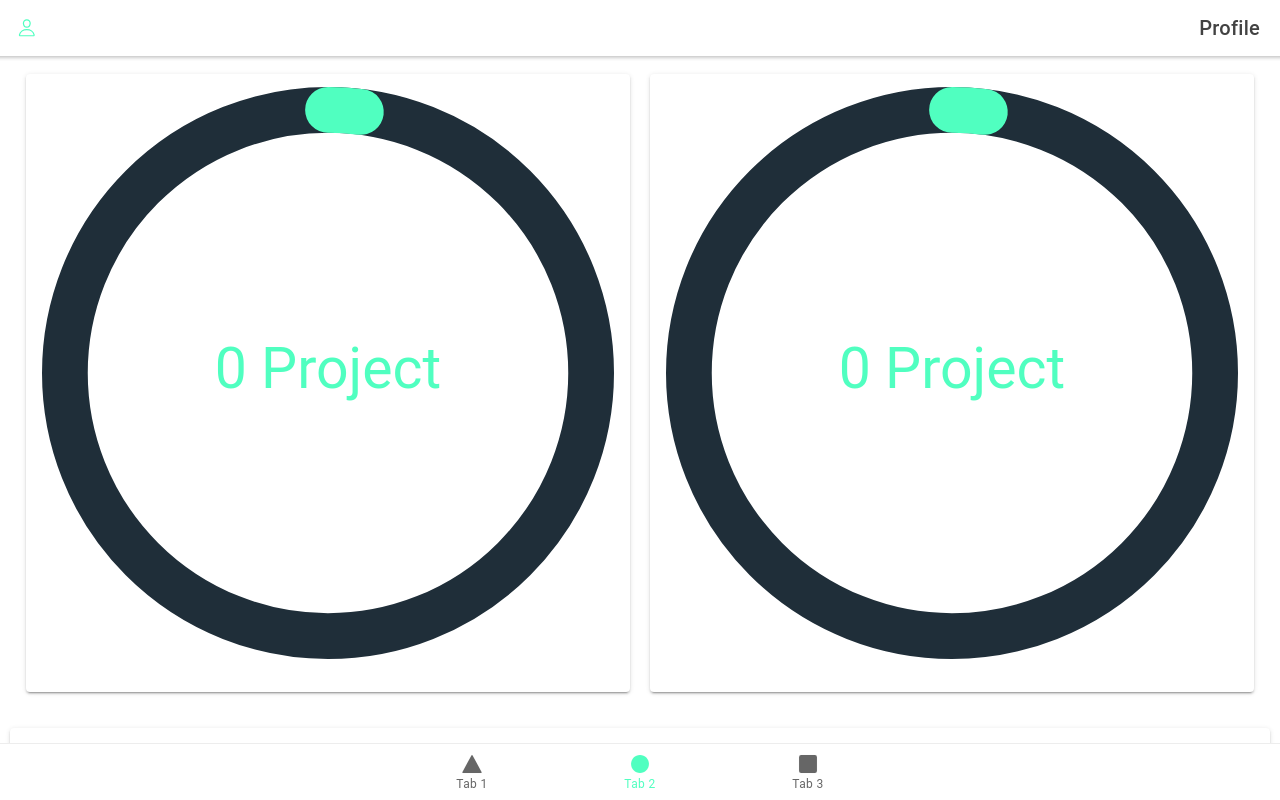
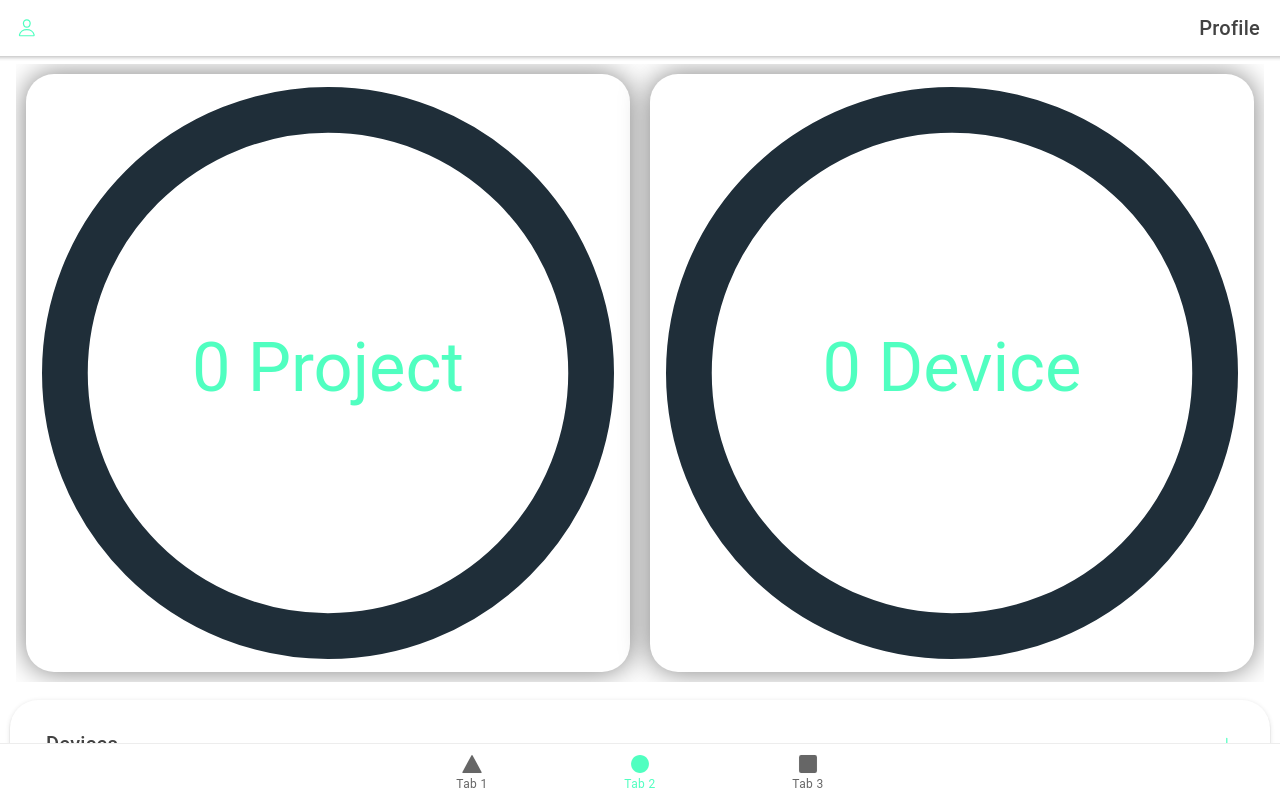
Before and after one commit to yashweblife/ServoMasterV1, a React (Create React App) app: page /tab2 in a window 1280 px wide. Built offline with nearby package versions, Linux system fonts and the light colour scheme.

Commit message:
Fixed Device Problems

```diff
--- /dev/null
+++ b/src/components/DeviceComponent.scss
@@ -0,0 +1,5 @@
+.DeviceCard{
+    border-radius: 2em;
+    background-color: rgb(19, 19, 19);
+    >*{padding:0.2em;}
+}
--- /dev/null
+++ b/src/components/DeviceComponent.tsx
@@ -0,0 +1,43 @@
+import { IonButton, IonButtons, IonCard, IonCardHeader, IonIcon, IonTitle, IonToolbar } from "@ionic/react"
+import { pencilOutline, eyeOutline, trashOutline, eyeOffOutline } from "ionicons/icons"
+import { useContext, useState } from "react";
+import { DeviceListContext } from "../store/device-list-context";
+import { DeviceInterface } from "../utils/utils"
+import "./DeviceComponent.scss"
+const DeviceComponent:React.FC<{data:DeviceInterface; index:number}> = ({data, index})=>{
+  const deviceListContext = useContext(DeviceListContext)
+    const [isShowAuth, setIsShowAuth] = useState<Boolean>(false)
+    const toggleAuth = ()=>{
+        if(isShowAuth){
+            setIsShowAuth(false)
+        }else{
+            setIsShowAuth(true)
+        }
+    }
+    const handleDelete = ()=>{
+      console.log(data.id)
+      deviceListContext?.remove(data.id)
+    }
+    return(
+        <IonCard className="DeviceCard">
+        <IonCardHeader>
+          <IonToolbar>
+            <IonTitle slot="start">{(isShowAuth)?data.auth:data.name}</IonTitle>
+            <IonButtons slot="end">
+              <IonButton fill="solid" shape="round" color="primary">
+                <IonIcon icon={pencilOutline}></IonIcon>
+              </IonButton>
+              <IonButton fill="solid" shape="round" color="primary" onClick={toggleAuth}>
+                <IonIcon icon={(isShowAuth)?eyeOffOutline:eyeOutline}></IonIcon>
+              </IonButton>
+              <IonButton fill="solid" shape="round" color="primary" onClick={handleDelete}>
+                <IonIcon icon={trashOutline}></IonIcon>
+              </IonButton>
+            </IonButtons>
+          </IonToolbar>
+        </IonCardHeader>
+      </IonCard>
+    )
+}
+
+export default DeviceComponent
--- /dev/null
+++ b/src/components/DeviceListComponent.scss
@@ -0,0 +1,9 @@
+.deviceListCard{
+    border-radius: 2em;
+    ion-list{
+        padding:0;
+    }
+    >ion-card-content{
+        padding:0;
+    }
+}
--- /dev/null
+++ b/src/components/DeviceListComponent.tsx
@@ -0,0 +1,67 @@
+import { IonCard, IonCardHeader, IonToolbar, IonTitle, IonButton, IonIcon, IonCardContent, IonList, IonLabel, useIonAlert } from "@ionic/react"
+import { addOutline } from "ionicons/icons"
+import { useContext } from "react"
+import { DeviceListContext } from "../store/device-list-context"
+import { ProjectListContext } from "../store/project-list-context"
+import { DeviceInterface } from "../utils/utils"
+import DeviceComponent from "./DeviceComponent"
+import "./DeviceListComponent.scss"
+const DeviceListComponent:React.FC = ()=>{
+    const projectListContext = useContext(ProjectListContext)
+    const deviceListContext = useContext(DeviceListContext)
+    const [alert] = useIonAlert()
+    const handleAdd = (name:string, auth:string)=>{
+      deviceListContext?.add(name, auth);
+    }
+    return(
+        <IonCard className="deviceListCard">
+          <IonCardHeader>
+            <IonToolbar>
+              <IonTitle slot="start">Devices</IonTitle>
+              <IonButton slot="end" fill="clear" onClick={
+                ()=>{
+                  alert({
+                    header:"Add A Device",
+                    inputs:[
+                      {
+                        placeholder:"Enter a Name"
+                      },
+                      {
+                        placeholder:"Enter The Auth Code"
+                      }
+                    ],
+                    buttons:[
+                      {
+                        text:"Add",
+                        handler:(data:any)=>{
+                          handleAdd(data[0], data[1])
+                        }
+                      },{
+                      text:"Discard"
+                    }
+                    ]
+                  })
+                }
+              }>
+                <IonIcon icon={addOutline}></IonIcon>
+              </IonButton>
+            </IonToolbar>
+          </IonCardHeader>
+          <IonCardContent>
+          {deviceListContext?.size ? (
+        <IonList className="projectList">
+          {deviceListContext.list?.map((item: DeviceInterface, index:number) => (
+            <DeviceComponent data={item} key={item.id} index={index}></DeviceComponent>
+          ))}
+        </IonList>
+      ) : (
+        <div className="centerMessage">
+          <IonLabel color="primary">Add a Device</IonLabel>
+        </div>
+      )}
+          </IonCardContent>
+        </IonCard>
+    )
+}
+
+export default DeviceListComponent
--- a/src/pages/Tab2.scss
+++ b/src/pages/Tab2.scss
@@ -1,3 +1,14 @@
 .progressCard{
     width:50%;
+    border-radius: 2em;
+    box-shadow: 0 0 2em 0 rgba(0,0,0,0.5);
 }
+
+.centerMessage{
+    width:100%;
+    height:100%;
+    display: flex;
+    align-items: center;
+    justify-content: center;
+    opacity: 0.5;
+}
--- a/src/pages/Tab2.tsx
+++ b/src/pages/Tab2.tsx
@@ -8,10 +8,12 @@ import {
   IonHeader,
   IonIcon,
   IonItem,
+  IonLabel,
   IonList,
   IonPage,
   IonTitle,
   IonToolbar,
+  useIonAlert,
 } from "@ionic/react";
 import {
   addOutline,
@@ -20,11 +22,20 @@ import {
   personOutline,
   trashOutline,
 } from "ionicons/icons";
+import { useContext } from "react";
 import { buildStyles, CircularProgressbar } from "react-circular-progressbar";
 import "react-circular-progressbar/dist/styles.css";
+import DeviceComponent from "../components/DeviceComponent";
+import DeviceListComponent from "../components/DeviceListComponent";
+import { DeviceListContext } from "../store/device-list-context";
+import { ProjectListContext } from "../store/project-list-context";
+import { DeviceInterface, makeRandString } from "../utils/utils";
 import "./Tab2.scss";
 
 const Tab2: React.FC = () => {
+  const projectListContext = useContext(ProjectListContext)
+  const deviceListContext = useContext(DeviceListContext)
+  console.log(projectListContext?.size)
   return (
     <IonPage>
       <IonHeader>
@@ -41,131 +52,41 @@ const Tab2: React.FC = () => {
             <IonCard className="progressCard">
               <IonCardContent>
                 <CircularProgressbar
-                  value={1}
+                  value={(projectListContext && projectListContext.size) ? projectListContext.size : 0}
                   minValue={0}
                   maxValue={50}
-                  text={`${0} ${false ? "Projects" : "Project"}`}
+                  text={`${(projectListContext && projectListContext.size) ? projectListContext.size : 0} ${false ? "Projects" : "Project"}`}
                   styles={buildStyles({
                     pathColor: "#50FFC0",
                     trailColor: "#1f2e39",
                     textColor: "#50FFC0",
-                    textSize: "10px",
+                    textSize: "12px",
                     strokeLinecap: "round",
                   })}
                 />
               </IonCardContent>
 
-              <IonCard></IonCard>
             </IonCard>
             <IonCard className="progressCard">
               <IonCardContent>
                 <CircularProgressbar
-                  value={1}
+                  value={(deviceListContext && deviceListContext.size) ? deviceListContext.size : 0}
                   minValue={0}
                   maxValue={50}
-                  text={`${0} ${false ? "Projects" : "Project"}`}
+                  text={`${(deviceListContext && deviceListContext.size) ? deviceListContext.size : 0} ${false ? "Devices" : "Device"}`}
                   styles={buildStyles({
                     pathColor: "#50FFC0",
                     trailColor: "#1f2e39",
                     textColor: "#50FFC0",
-                    textSize: "10px",
+                    textSize: "12px",
                     strokeLinecap: "round",
                   })}
                 />
               </IonCardContent>
-
-              <IonCard></IonCard>
             </IonCard>
           </IonItem>
         </IonList>
-        <IonList>
-          <IonCard>
-            <IonCardHeader>
-              <IonToolbar>
-                <IonTitle slot="start">Devices</IonTitle>
-                <IonButton slot="end" fill="clear">
-                  <IonIcon icon={addOutline}></IonIcon>
-                </IonButton>
-              </IonToolbar>
-            </IonCardHeader>
-            <IonCardContent>
-              <IonList>
-                <IonCard>
-                  <IonCardHeader>
-                    <IonToolbar>
-                      <IonTitle slot="start">Device 1</IonTitle>
-                      <IonButtons slot="end">
-                        <IonButton fill="solid" shape="round" color="primary">
-                          <IonIcon icon={pencilOutline}></IonIcon>
-                        </IonButton>
-                        <IonButton fill="solid" shape="round" color="primary">
-                          <IonIcon icon={eyeOutline}></IonIcon>
-                        </IonButton>
-                        <IonButton fill="solid" shape="round" color="primary">
-                          <IonIcon icon={trashOutline}></IonIcon>
-                        </IonButton>
-                      </IonButtons>
-                    </IonToolbar>
-                  </IonCardHeader>
-                </IonCard>
-                <IonCard>
-                  <IonCardHeader>
-                    <IonToolbar>
-                      <IonTitle slot="start">Device 1</IonTitle>
-                      <IonButtons slot="end">
-                        <IonButton fill="solid" shape="round" color="primary">
-                          <IonIcon icon={pencilOutline}></IonIcon>
-                        </IonButton>
-                        <IonButton fill="solid" shape="round" color="primary">
-                          <IonIcon icon={eyeOutline}></IonIcon>
-                        </IonButton>
-                        <IonButton fill="solid" shape="round" color="primary">
-                          <IonIcon icon={trashOutline}></IonIcon>
-                        </IonButton>
-                      </IonButtons>
-                    </IonToolbar>
-                  </IonCardHeader>
-                </IonCard>
-                <IonCard>
-                  <IonCardHeader>
-                    <IonToolbar>
-                      <IonTitle slot="start">Device 1</IonTitle>
-                      <IonButtons slot="end">
-                        <IonButton fill="solid" shape="round" color="primary">
-                          <IonIcon icon={pencilOutline}></IonIcon>
-                        </IonButton>
-                        <IonButton fill="solid" shape="round" color="primary">
-                          <IonIcon icon={eyeOutline}></IonIcon>
-                        </IonButton>
-                        <IonButton fill="solid" shape="round" color="primary">
-                          <IonIcon icon={trashOutline}></IonIcon>
-                        </IonButton>
-                      </IonButtons>
-                    </IonToolbar>
-                  </IonCardHeader>
-                </IonCard>
-                <IonCard>
-                  <IonCardHeader>
-                    <IonToolbar>
-                      <IonTitle slot="start">Device 1</IonTitle>
-                      <IonButtons slot="end">
-                        <IonButton fill="solid" shape="round" color="primary">
-                          <IonIcon icon={pencilOutline}></IonIcon>
-                        </IonButton>
-                        <IonButton fill="solid" shape="round" color="primary">
-                          <IonIcon icon={eyeOutline}></IonIcon>
-                        </IonButton>
-                        <IonButton fill="solid" shape="round" color="primary">
-                          <IonIcon icon={trashOutline}></IonIcon>
-                        </IonButton>
-                      </IonButtons>
-                    </IonToolbar>
-                  </IonCardHeader>
-                </IonCard>
-              </IonList>
-            </IonCardContent>
-          </IonCard>
-        </IonList>
+        <DeviceListComponent/>
       </IonContent>
     </IonPage>
   );
--- a/src/store/device-list-context.tsx
+++ b/src/store/device-list-context.tsx
@@ -23,8 +23,8 @@ export const DeviceListContextProvider = (props: any) => {
   };
   const remove = (id: string) => {
     const arr = [...list];
-    arr.filter((item: DeviceInterface) => item.id != id);
-    setList(arr);
+    const op = arr.filter((item: DeviceInterface) => item.id != id);
+    setList(op);
   };
   const edit = (id: string, name: string, auth: string) => {
     const arr = [...list];
--- a/src/store/project-list-context.tsx
+++ b/src/store/project-list-context.tsx
@@ -10,7 +10,7 @@ export const ProjectListContext = createContext<ProjectListInterface | null>(
 );
 
 export const ProjectListContextProvider = (props: any) => {
-  const [list, setList] = useState<ProjectInterface[] | null>(null);
+  const [list, setList] = useState<ProjectInterface[]>([]);
   const [currentProject, setCurrentProject] = useState<ProjectInterface | null>(
     null
   );
@@ -88,7 +88,7 @@ export const ProjectListContextProvider = (props: any) => {
   };
   const context: ProjectListInterface = {
     list: list,
-    size: list && list.length,
+    size: list.length,
     add: add,
     remove: remove,
     open: openProject,
```
Also changed, not shown: src/pages/readme.md.
